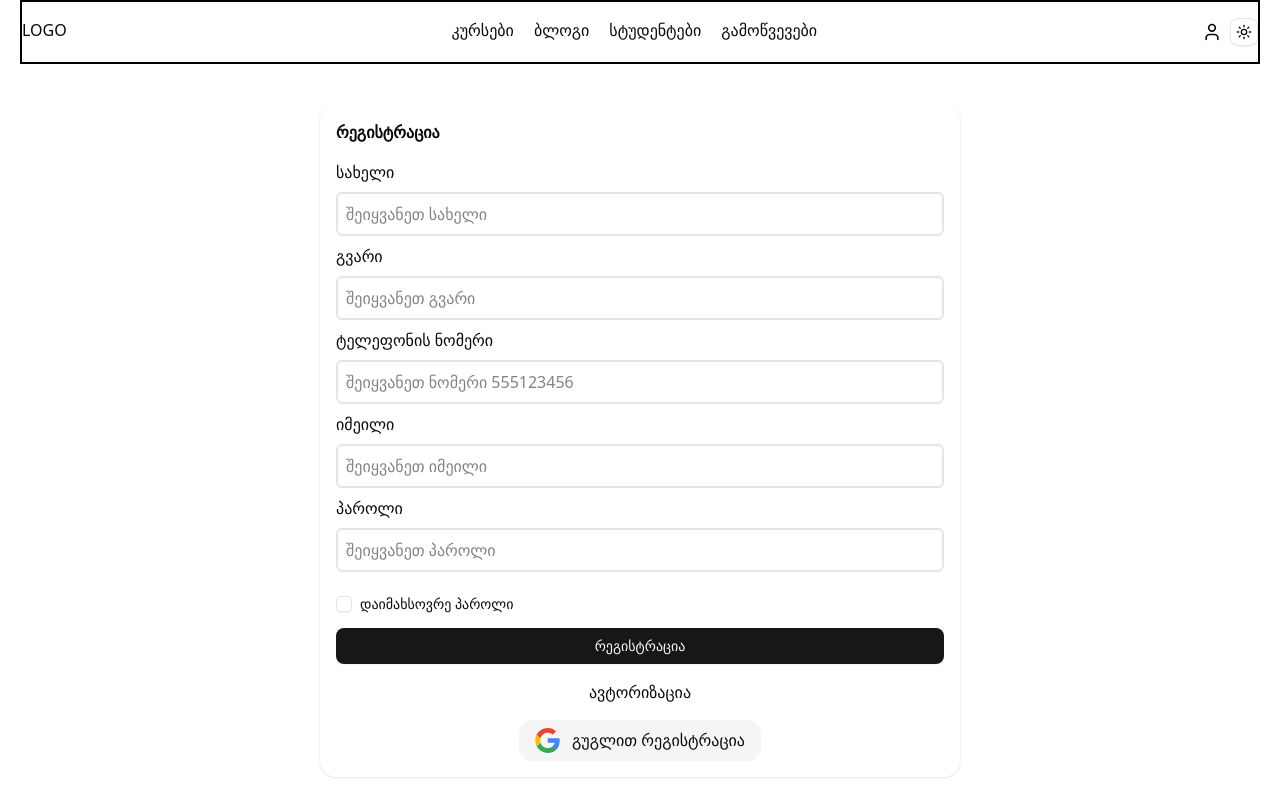
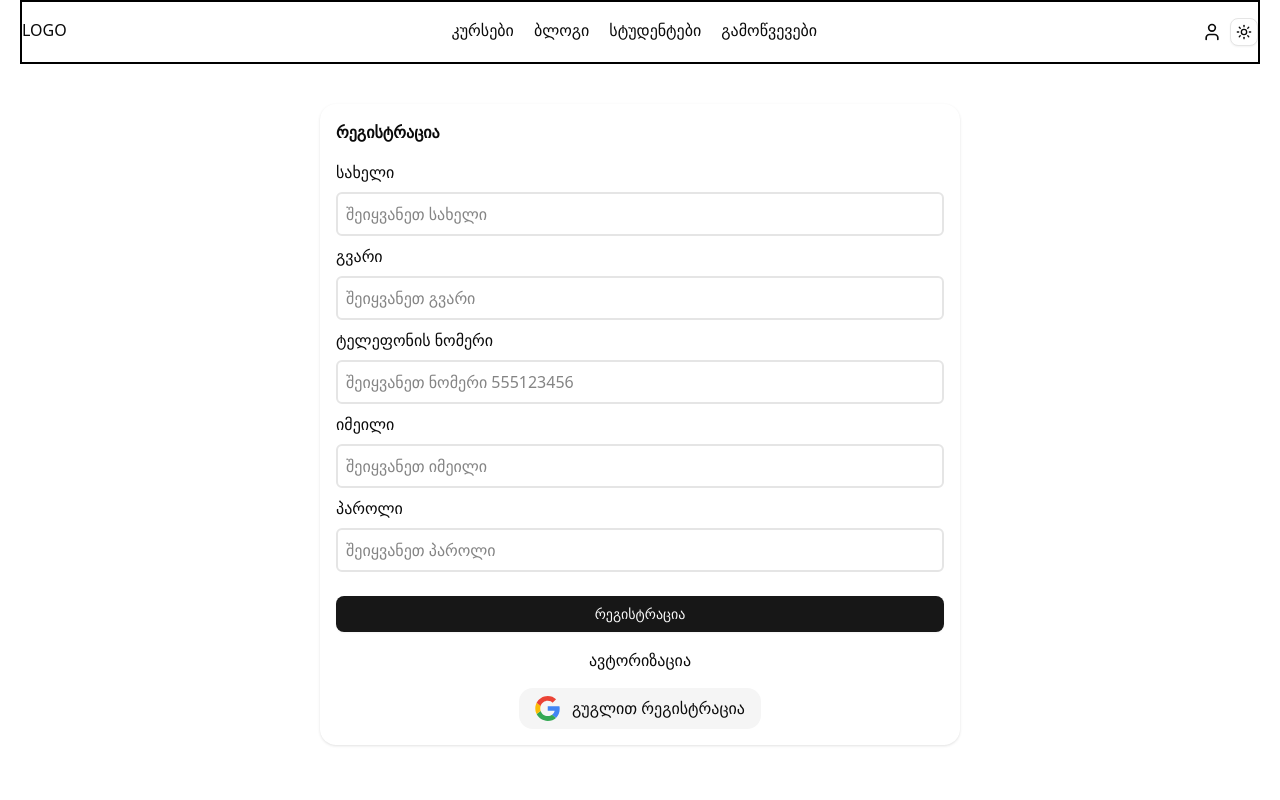
Before and after one commit to Datodia/code-mentor, a Next.js app: page /auth/sign-up in a window 1280 px wide. Built offline with nearby package versions, Linux system fonts and the light colour scheme; no server answers.

Commit message:
fix: remove unnecessary checkbox

```diff
--- a/app/auth/sign-up/page.tsx
+++ b/app/auth/sign-up/page.tsx
@@ -1,11 +1,10 @@
 
 "use client";
 
-import { useForm, Controller } from "react-hook-form";
+import { useForm } from "react-hook-form";
 import { zodResolver } from "@hookform/resolvers/zod";
 import * as z from "zod";
 import { Button } from "@/components/ui/button";
-import { Checkbox } from "@/components/ui/checkbox";
 import Link from "next/link";
 import Image from "next/image";
 
@@ -20,7 +19,6 @@ const schema = z.object({
     .regex(georgianPhoneNumberRegex, 'ნომრის ფორმატი არასწორია'),
   email: z.string().email("არასწორი იმეილის ფორმატი"),
   password: z.string().min(6, "პაროლი უნდა იყოს 6 სიმბოლოზე მეტი"),
-  rememberMe: z.boolean().optional().default(false)
 });
 
 type FormData = z.infer<typeof schema>;
@@ -33,9 +31,6 @@ export default function SignUp() {
     formState: { errors },
   } = useForm<FormData>({
     resolver: zodResolver(schema),
-    defaultValues: {
-      rememberMe: false
-    }
   });
 
   const onSubmit = (data: FormData) => {
@@ -62,27 +57,6 @@ export default function SignUp() {
         <input id="passwrod" className="border-2 border-border rounded-sm my-2 p-2"  {...register('password')} type="password" placeholder="შეიყვანეთ პაროლი" />
         {errors.password ? <p className="text-destructive italic text-sm">{errors.password.message}</p> : null}
       </div>
-      <div className="flex items-center space-x-2">
-        <Controller
-          name="rememberMe"
-          control={control}
-          render={({ field }) => (
-            <>
-              <Checkbox
-                id="rememberMe"
-                checked={field.value}
-                onCheckedChange={field.onChange}
-              />
-              <label
-                htmlFor="rememberMe"
-                className="text-sm font-medium leading-none peer-disabled:cursor-not-allowed peer-disabled:opacity-70"
-              >
-                დაიმახსოვრე პაროლი
-              </label>
-            </>
-          )}
-        />
-      </div>
       <Button type="submit">რეგისტრაცია</Button>
       <Link className="text-center font-medium flex mx-auto" href={'/auth/sign-in'}>ავტორიზაცია</Link>
       <Link className="flex gap-3 mx-auto bg-muted py-2 px-4 rounded-xl" href={`${process.env.NEXT_PUBLIC_BASE_API}/auth/google`}>
```
